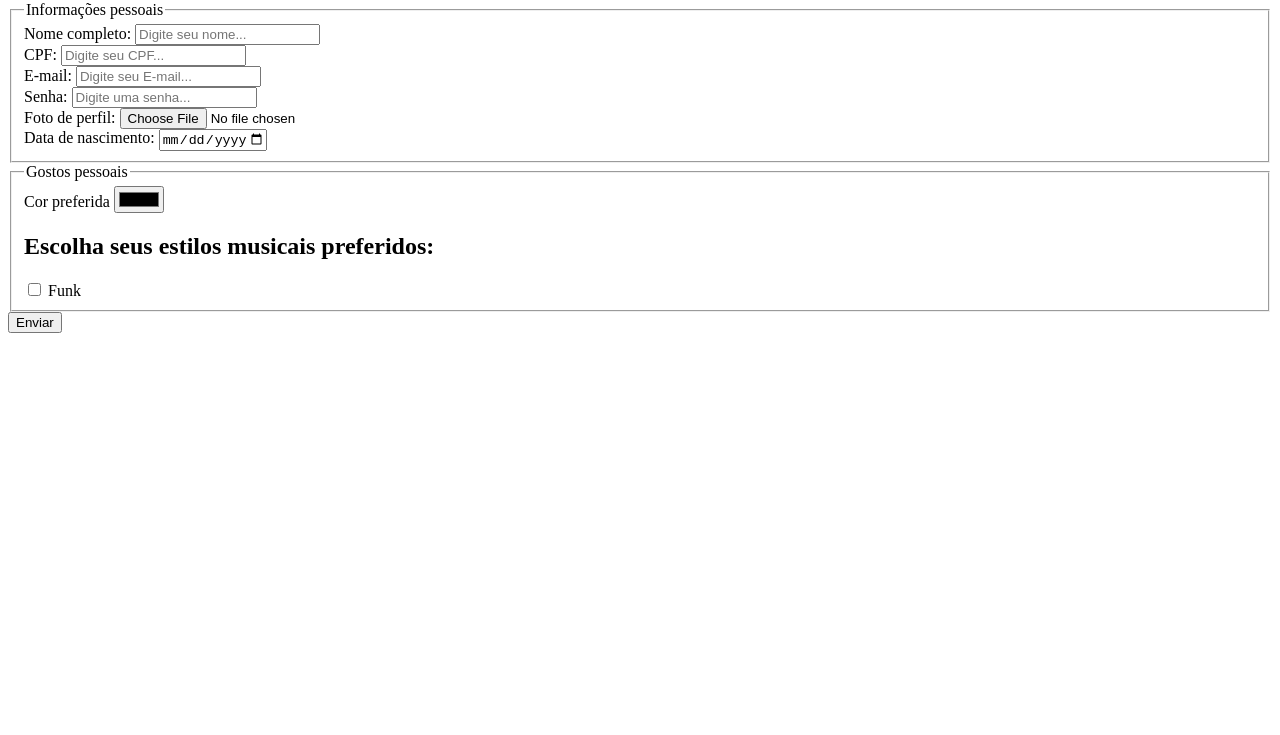
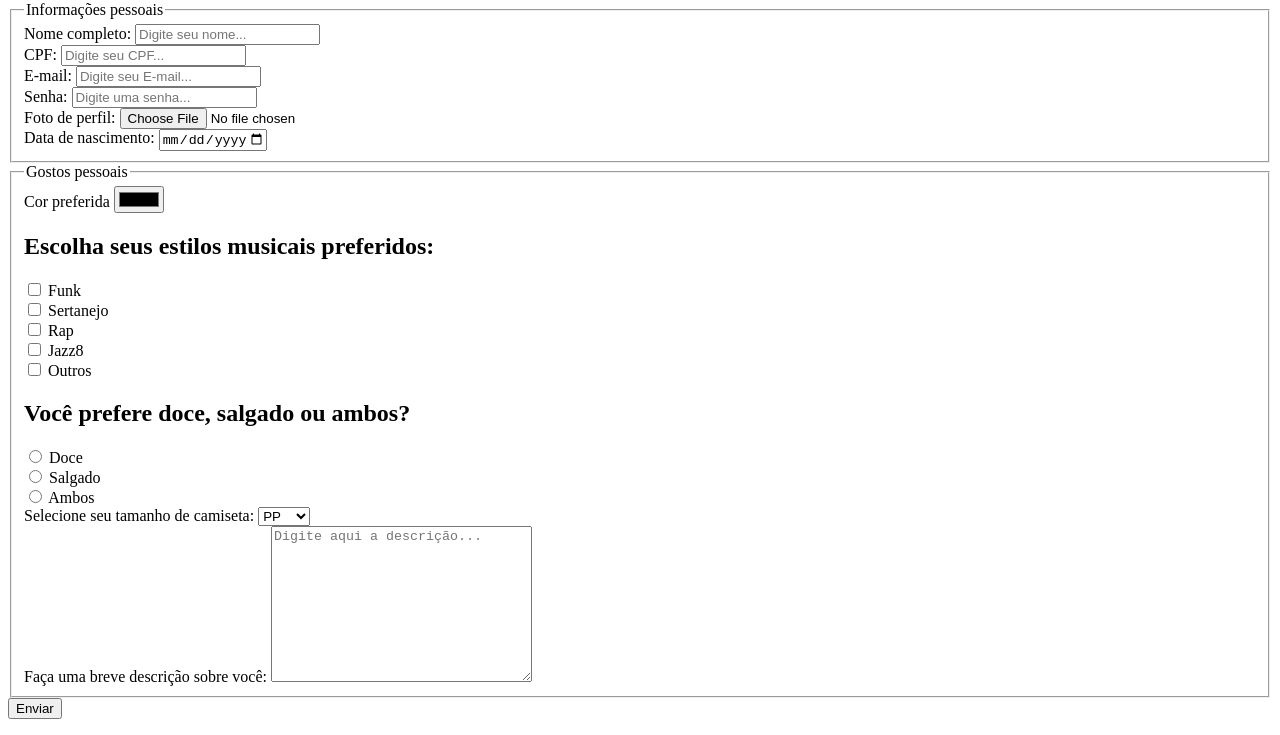
Before and after one commit to arthur-dell/formulario, a plain HTML site: page index.html in a window 1280 px wide. Shown: the part 105-840 px from the top of the page. Before the commit the page ends 800 px from the top, so only its background shows below. Drawn offline with Linux system fonts and the light colour scheme.

Commit message:
segundo commit

```diff
--- a/index.html
+++ b/index.html
@@ -50,13 +50,65 @@ DOCTYPE html>
                     <input type="color" id="cor">
                 </div>
 
-                <div>
+                <div class="checkbox-container">
                     <h2>Escolha seus estilos musicais preferidos: </h2>
 
                     <div>
                         <input type="checkbox" id="funk">
                         <label for="funk">Funk</label>
                     </div>
+                    <div>
+                        <input type="checkbox" id="sertanejo">
+                        <label for="sertanejo">Sertanejo</label>
+                    </div>
+                    <div>
+                        <input type="checkbox" id="rap">
+                        <label for="rap">Rap</label>
+                    </div>
+                    <div>
+                        <input type="checkbox" id="jazz">
+                        <label for="jazz">Jazz8</label>
+                    </div>
+                    <div>
+                        <input type="checkbox" id="outros">
+                        <label for="outros">Outros</label>
+                    </div>
+                </div>
+
+                <div class="radio-container">
+                        <h2>Você prefere doce, salgado ou ambos?</h2>
+
+                        <div>
+                            <input type="radio" id="doce" name="gosto">
+                            <label for="doce">Doce</label>
+                        </div>
+                        <div>
+                            <input type="radio" id="salgado" name="gosto">
+                            <label for="salgado">Salgado</label>
+                        </div>
+                        <div>
+                            <input type="radio" id="ambos" name="gosto">
+                            <label for="ambos">Ambos</label>
+                        </div>
+                </div>
+
+                <div>
+                    <label for="tamanho">Selecione seu tamanho de camiseta:</label>
+                    <select name="tamanho" id="tamanho">
+                        <option value="PP">PP</option>
+                        <option value="P">P</option>
+                        <option value="M">M</option>
+                        <option value="G">G</option>
+                        <option value="GG">GG</option>
+                        <option value="XG">XG</option>
+                        <option value="XGG">XGG</option>
+                        <option value="EXG">EXG</option>
+                    </select>
+                </div>
+
+                <div>
+                    <label for="">Faça uma breve descrição sobre você:</label>
+                    <textarea name="descricao" id="descricao" cols="30" rows="10" placeholder="Digite aqui a descrição..."></textarea>
                 </div>
             </fieldset>
 
```
